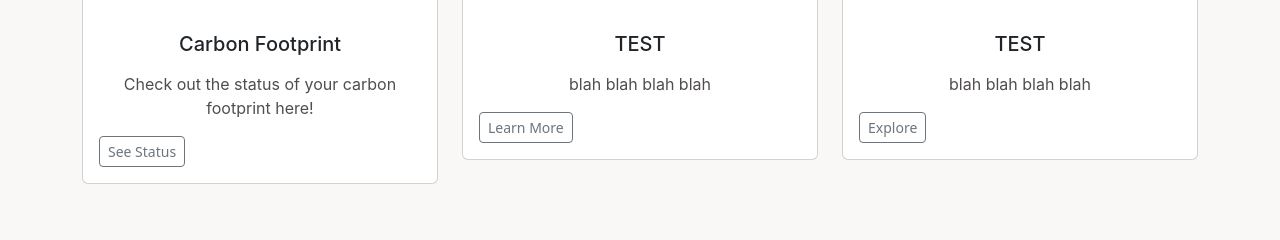
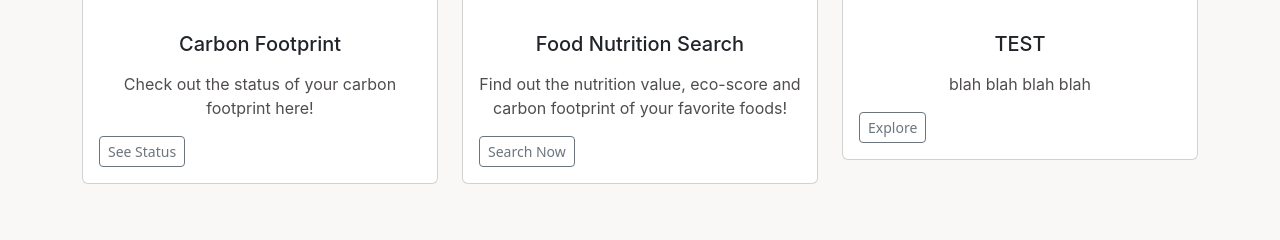
Before and after one commit to emi-ily/hoohacks24, a Flask app: page / in a window 1280 px wide. Shown: the part 365-605 px from the top of the page. Run offline with Flask 3, Linux system fonts and the light colour scheme; some libraries are stand-ins or nearby versions.

Commit message:
edited second card information

```diff
--- a/src/main/templates/index.html
+++ b/src/main/templates/index.html
@@ -41,11 +41,13 @@
             <div class="card mb-4 box-shadow">
                 <img class="card-img-top" src="https://via.placeholder.com/300x200" alt="Placeholder Image">
                 <div class="card-body">
-                    <h5 class="card-title">TEST</h5>
-                    <p class="card-text">blah blah blah blah</p>
+                    <h5 class="card-title">Food Nutrition Search</h5>
+                    <p class="card-text">Find out the nutrition value, eco-score and carbon footprint of your favorite foods!</p>
                     <div class="d-flex justify-content-between align-items-center">
                         <div class="btn-group">
-                            <button type="button" class="btn btn-sm btn-outline-secondary">Learn More</button>
+                            <a href="foodsearch.html">
+                            <button type="button" class="btn btn-sm btn-outline-secondary">Search Now</button>
+                            </a>
                         </div>
                     </div>
                 </div>
```
